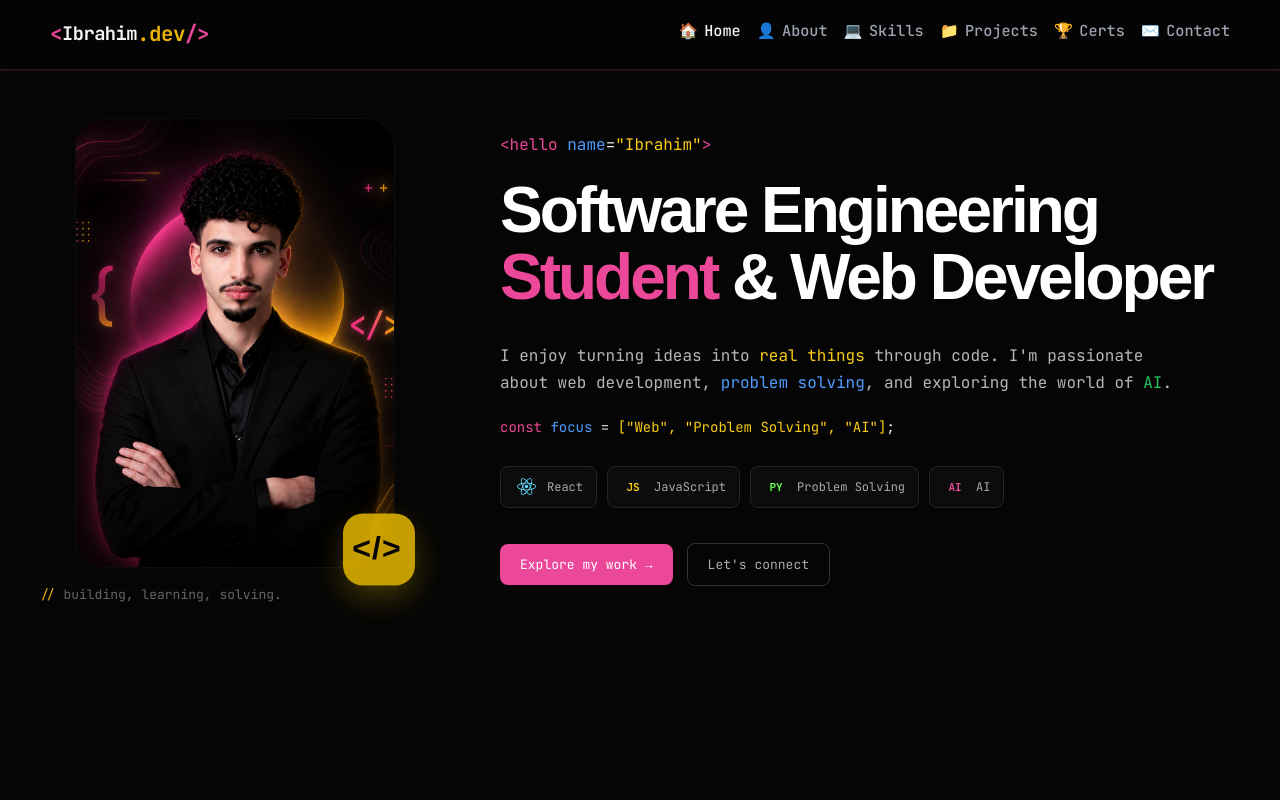
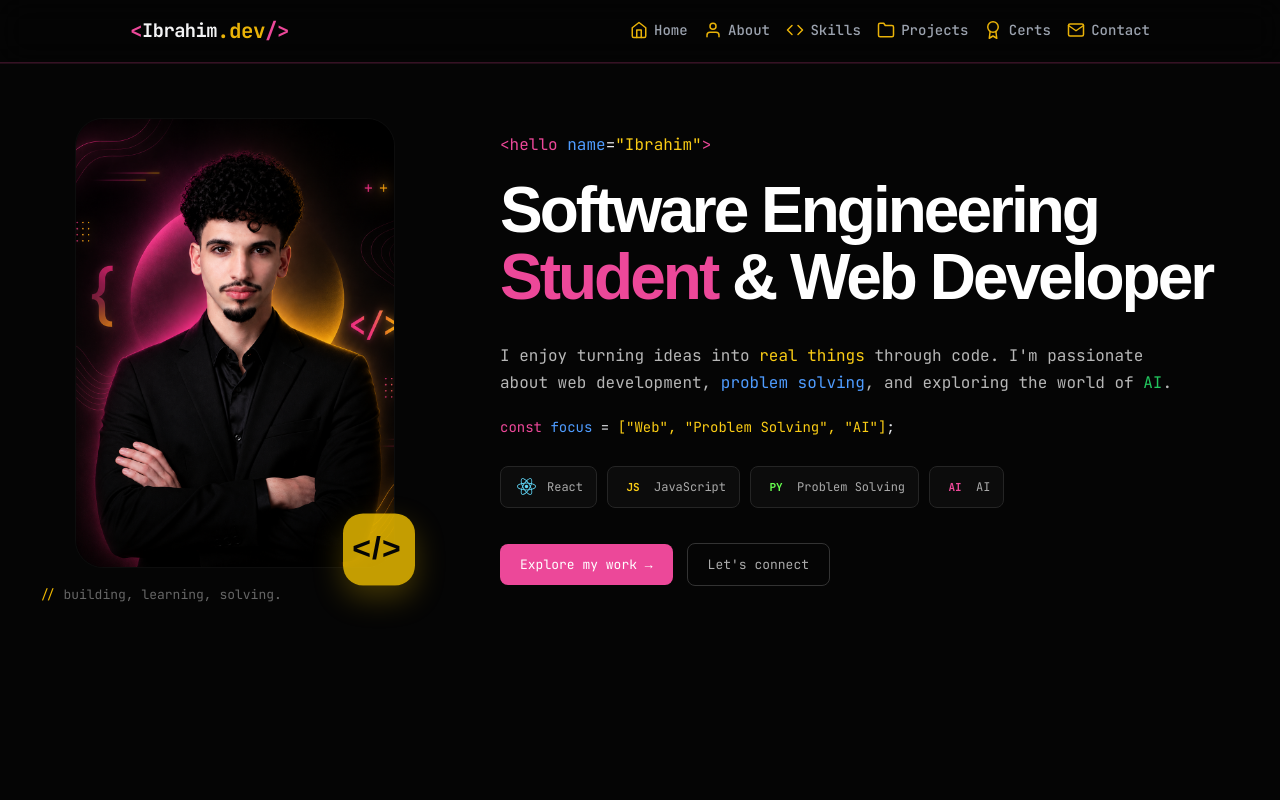
Before and after one commit to ibrahim-thebti/ibrahim-portfolio, a React (Vite) app: page / in a window 1280 px wide. Shown: the top 800 px of the page. Built offline with nearby package versions, Linux system fonts and the light colour scheme.

Commit message:
feat: replace navbar emojis with gold React icons

```diff
--- a/src/components/NavBar/NavBar.css
+++ b/src/components/NavBar/NavBar.css
@@ -17,11 +17,11 @@ body {
   left: 0;
   z-index: 50;
   display: flex;
-  justify-content: space-between;
+  justify-content: space-around;
   align-items: center;
   width: 100%;
   max-width: 100vw;
-  padding: 20px 50px;
+  padding: 18px 130px;
   background-color: #050505c4;
   backdrop-filter: blur(15px);
   border-bottom: .5px solid #ec489a1b;
@@ -79,29 +79,34 @@ body {
 }
 .nav-link {
   position: relative;
+  top:3px;
   display: flex;
   align-items: center;
   gap: 0.4rem;
   padding-bottom: 0.5rem;
   text-decoration: none;
   font-family: "JetBrains Mono", monospace;
-  font-size: 0.95rem;
+  font-size: .875rem;;
   font-weight: 500;
   color: #ec4899;
   white-space: nowrap;
   transition: color 0.2s ease;
 }
+.nav-link svg {
+  width: 18px;
+  height: 18px;
+  stroke: #eab308;
+  transition: stroke 0.2s ease;
+  flex-shrink: 0;
+}
 .nav-link span:last-child {
   color: #9ca3af;
   transition: color 0.2s ease;
 }
+.nav-link:hover svg {
+  stroke: #ec4899;
+}
 .nav-link:hover span:last-child {
-  color: #f4f4f5;
-}
-.nav-link.active {
-  color: #eab308;
-}
-.nav-link.active span:last-child {
   color: #f4f4f5;
 }
 .hamburger {
--- a/src/components/NavBar/NavBar.jsx
+++ b/src/components/NavBar/NavBar.jsx
@@ -3,6 +3,7 @@ import "./NavBar.css";
 import useSectionLoading from "../animations/useSectionLoading";
 import Skeleton from "../animations/Skeleton";
 import useScrollProgress from "./useScrollProgress";
+import { FiHome, FiUser, FiCode, FiFolder, FiAward, FiMail } from "react-icons/fi";
 
 function NavBar() {
   const [menuOpen, setMenuOpen] = useState(false);
@@ -41,22 +42,22 @@ function NavBar() {
       <div className={`nav-links ${menuOpen ? "open" : ""}`}>
 
         <a href="#home" className="nav-link active" onClick={closeMenu}>
-          <span>🏠</span>
+          <FiHome />
           <span>Home</span>
         </a>
 
         <a href="#about" className="nav-link" onClick={closeMenu}>
-          <span>👤</span>
+          <FiUser />
           <span>About</span>
         </a>
 
         <a href="#skills" className="nav-link" onClick={closeMenu}>
-          <span>💻</span>
+          <FiCode />
           <span>Skills</span>
         </a>
 
         <a href="#projects" className="nav-link" onClick={closeMenu}>
-          <span>📁</span>
+          <FiFolder />
           <span>Projects</span>
         </a>
 
@@ -65,12 +66,12 @@ function NavBar() {
           className="nav-link"
           onClick={closeMenu}
         >
-          <span>🏆</span>
+          <FiAward />
           <span>Certs</span>
         </a>
 
         <a href="#contact" className="nav-link" onClick={closeMenu}>
-          <span>✉️</span>
+          <FiMail />
           <span>Contact</span>
         </a>
 
```
